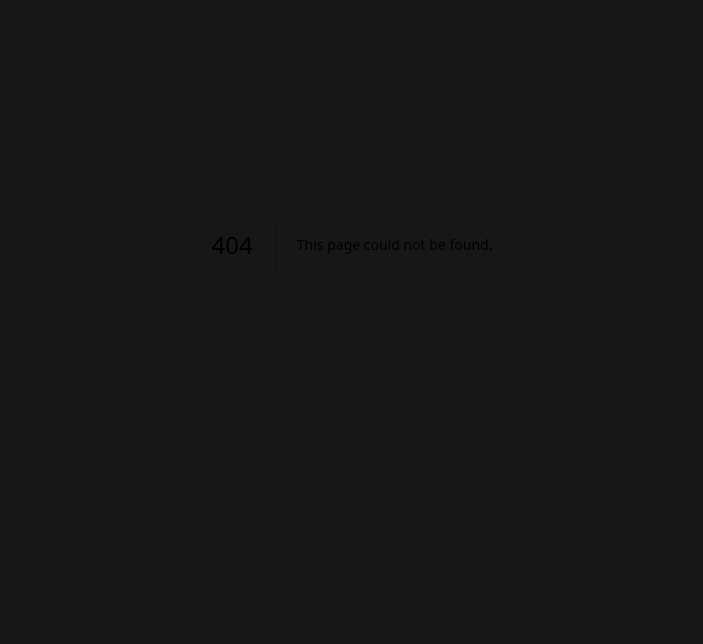
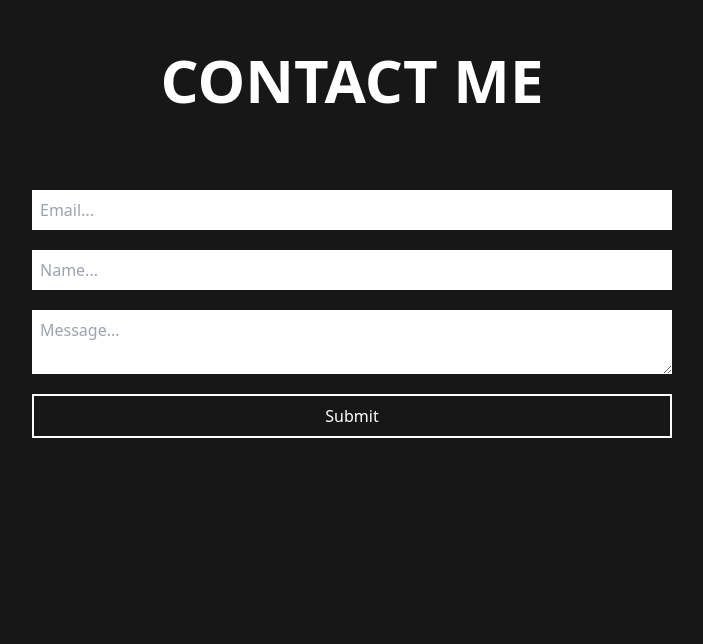
Before and after one commit to HrishikShaji/PersonalBlogTemplate, a Next.js app: page /contact in a window 1280 px wide. Before the commit this address had no page. Shown: the part 156-800 px from the top of the page, without its empty margins (288-991 px from the left). Built offline with nearby package versions, Linux system fonts and the light colour scheme.

Commit message:
contact done

```diff
--- /dev/null
+++ b/app/contact/page.tsx
@@ -0,0 +1,16 @@
+const Page = () => {
+  return (
+    <div className='h-screen  w-full flex flex-col gap-20 text-white items-center justify-center'>
+      <h1 className=' text-6xl font-semibold'>CONTACT ME</h1>
+      <form className='flex flex-col gap-5 w-[50vw]'>
+        <input className='p-2 w-full' placeholder='Email...' />
+        <input className='p-2 w-full' placeholder='Name...' />
+
+        <textarea className='p-2 w-full' placeholder='Message...' />
+        <button className='px-3 py-2 border-white border-2'>Submit</button>
+      </form>
+    </div>
+  )
+}
+
+export default Page
--- a/components/RightBar.tsx
+++ b/components/RightBar.tsx
@@ -5,6 +5,7 @@ import img2 from '@/public/assets/vader3.jpg'
 import img3 from '@/public/assets/vader4.jpg'
 import { BlogSmallTile } from './BlogSmallTile'
 import Link from 'next/link'
+import { BsFacebook, BsGithub, BsInstagram } from 'react-icons/bs'
 
 export const RightBar = () => {
   return (
@@ -18,7 +19,11 @@ export const RightBar = () => {
       />
       <div className='flex flex-col gap-6'>
         <h1>Follow me on</h1>
-        <div className='flex gap-2'>kkk</div>
+        <div className='flex gap-2'>
+          <BsFacebook />
+          <BsGithub />
+          <BsInstagram />
+        </div>
       </div>
       <div className='flex flex-col items-start w-full gap-2 '>
         <h1>Subscribe To my newsletter</h1>
--- a/package.json
+++ b/package.json
@@ -17,6 +17,7 @@
     "postcss": "8.4.29",
     "react": "18.2.0",
     "react-dom": "18.2.0",
+    "react-icons": "^4.11.0",
     "swiper": "^10.3.1",
     "tailwindcss": "3.3.3",
     "typescript": "5.2.2"
```
Also changed, not shown: 1 other file (tests, documents, lock files or other folders).
